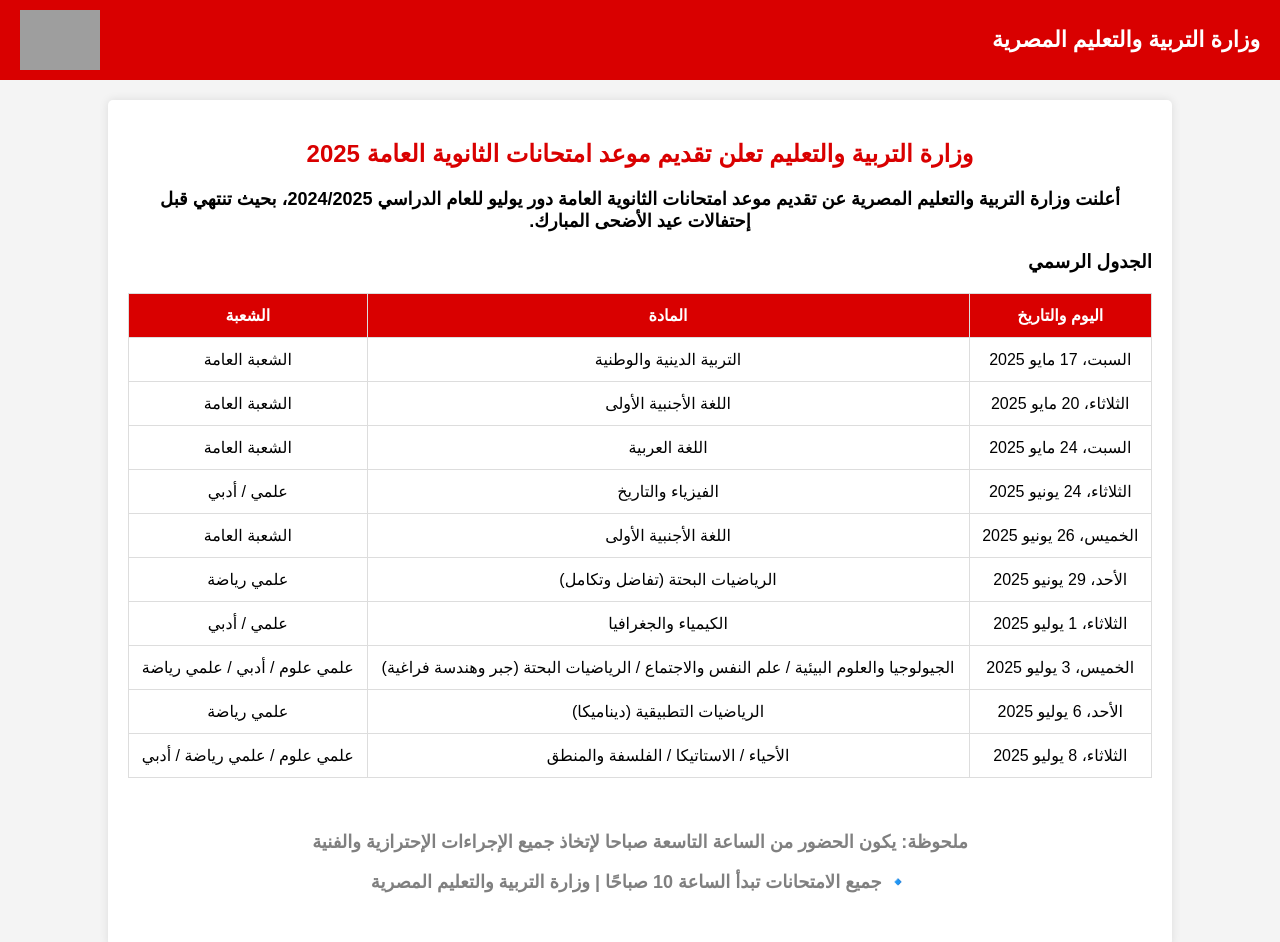
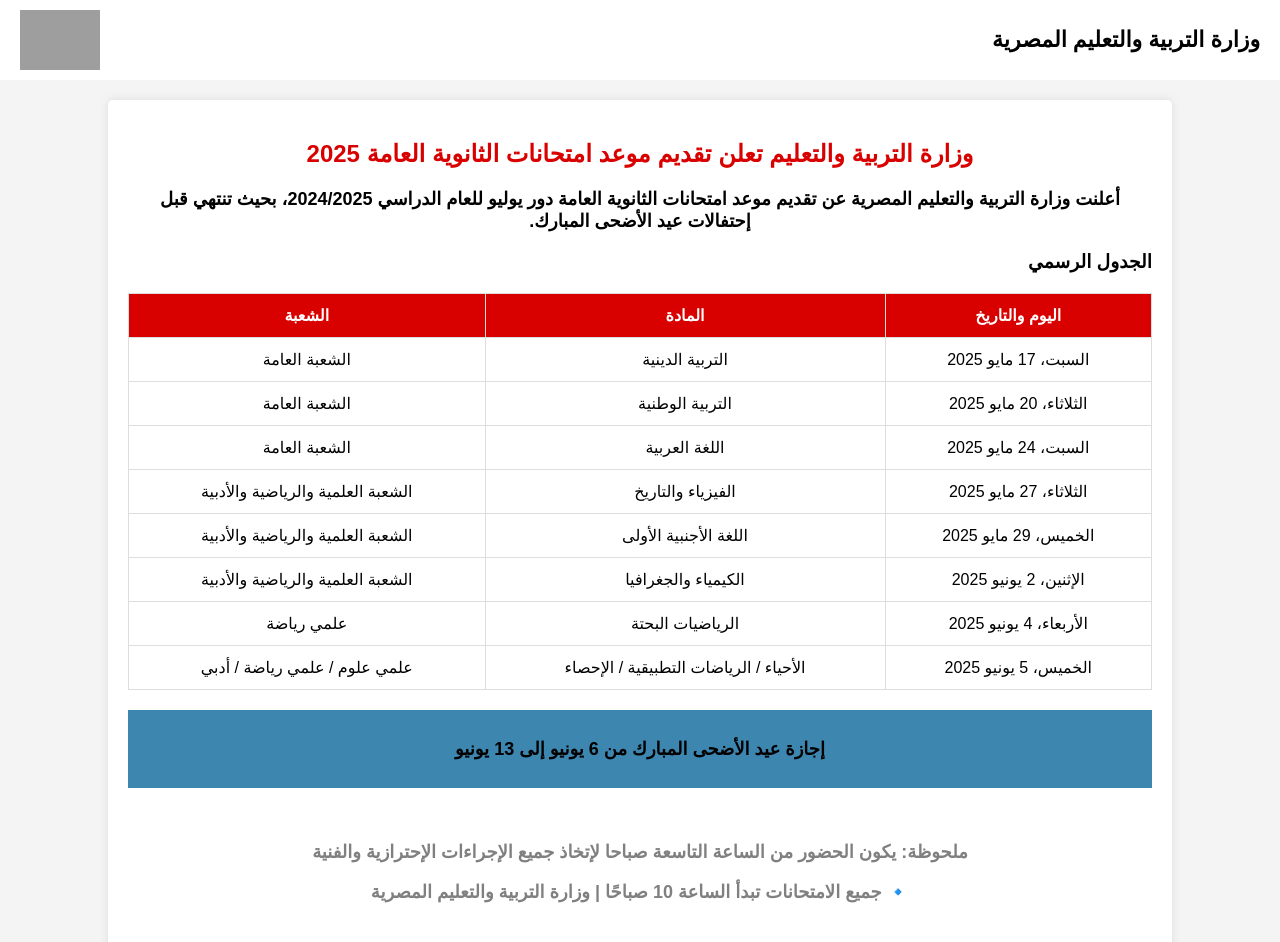
Before and after one commit to raphael-fawaz/sanaweya, a plain HTML site: page index.html in a window 1280 px wide. Drawn offline with Linux system fonts and the light colour scheme; grey boxes are pictures that could not be loaded.

Commit message:
Update index.html

```diff
--- a/index.html
+++ b/index.html
@@ -17,8 +17,8 @@
 
         /* الشريط العلوي */
         .header {
-            background-color: #d90000;
-            color: white;
+            background-color: #ffffff;
+            color: rgb(0, 0, 0);
             padding: 10px 20px;
             display: flex;
             justify-content: space-between;
@@ -82,6 +82,13 @@
             font-size: 14px;
             color: gray;
         }
+
+        .agaza {
+            background-color: #3d86b0;
+            padding: 10px;
+            margin-top: 20px;
+            text-align: center;
+        }
     </style>
 </head>
 <body>
@@ -105,17 +112,19 @@
                 <th>المادة</th>
                 <th>الشعبة</th>
             </tr>
-            <tr><td>السبت، 17 مايو 2025</td><td>التربية الدينية والوطنية</td><td>الشعبة العامة</td></tr>
-            <tr><td>الثلاثاء، 20 مايو 2025</td><td>اللغة الأجنبية الأولى</td><td>الشعبة العامة</td></tr>
+            <tr><td>السبت، 17 مايو 2025</td><td>التربية الدينية</td><td>الشعبة العامة</td></tr>
+            <tr><td>الثلاثاء، 20 مايو 2025</td><td>التربية الوطنية</td><td>الشعبة العامة</td></tr>
             <tr><td>السبت، 24 مايو 2025</td><td>اللغة العربية</td><td>الشعبة العامة</td></tr>
-            <tr><td>الثلاثاء، 24 يونيو 2025</td><td>الفيزياء والتاريخ</td><td>علمي / أدبي</td></tr>
-            <tr><td>الخميس، 26 يونيو 2025</td><td>اللغة الأجنبية الأولى</td><td>الشعبة العامة</td></tr>
-            <tr><td>الأحد، 29 يونيو 2025</td><td>الرياضيات البحتة (تفاضل وتكامل)</td><td>علمي رياضة</td></tr>
-            <tr><td>الثلاثاء، 1 يوليو 2025</td><td>الكيمياء والجغرافيا</td><td>علمي / أدبي</td></tr>
-            <tr><td>الخميس، 3 يوليو 2025</td><td>الجيولوجيا والعلوم البيئية / علم النفس والاجتماع / الرياضيات البحتة (جبر وهندسة فراغية)</td><td>علمي علوم / أدبي / علمي رياضة</td></tr>
-            <tr><td>الأحد، 6 يوليو 2025</td><td>الرياضيات التطبيقية (ديناميكا)</td><td>علمي رياضة</td></tr>
-            <tr><td>الثلاثاء، 8 يوليو 2025</td><td>الأحياء / الاستاتيكا / الفلسفة والمنطق</td><td>علمي علوم / علمي رياضة / أدبي</td></tr>
+            <tr><td>الثلاثاء، 27 مايو 2025</td><td>الفيزياء والتاريخ</td><td>الشعبة العلمية والرياضية والأدبية</td></tr>
+            <tr><td>الخميس، 29 مايو 2025</td><td>اللغة الأجنبية الأولى</td><td>الشعبة العلمية والرياضية والأدبية</td></tr>
+            <tr><td>الإثنين، 2 يونيو 2025</td><td>الكيمياء والجغرافيا</td><td>الشعبة العلمية والرياضية والأدبية</td></tr>
+            <tr><td>الأربعاء، 4 يونيو 2025</td><td>الرياضيات البحتة</td><td>علمي رياضة</td></tr>
+            <tr><td>الخميس، 5 يونيو 2025</td><td>الأحياء / الرياضات التطبيقية / الإحصاء</td><td>علمي علوم / علمي رياضة / أدبي</td></tr>
         </table>
+
+        <div class="agaza">
+            <p>إجازة عيد الأضحى المبارك من 6 يونيو إلى 13 يونيو</p>
+        </div>
 
         <div class="footer">
             <p> ملحوظة: يكون الحضور من الساعة التاسعة صباحا لإتخاذ جميع الإجراءات الإحترازية والفنية</p>
```
